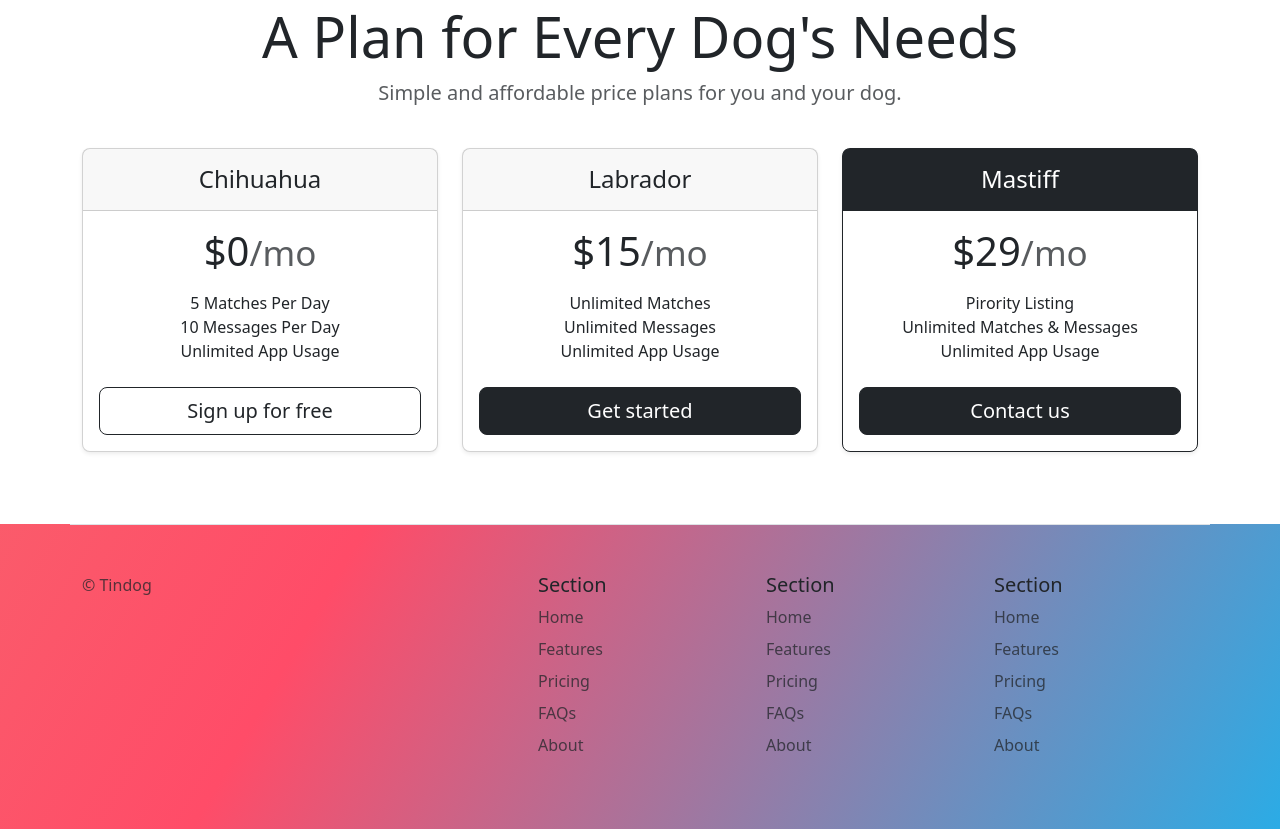
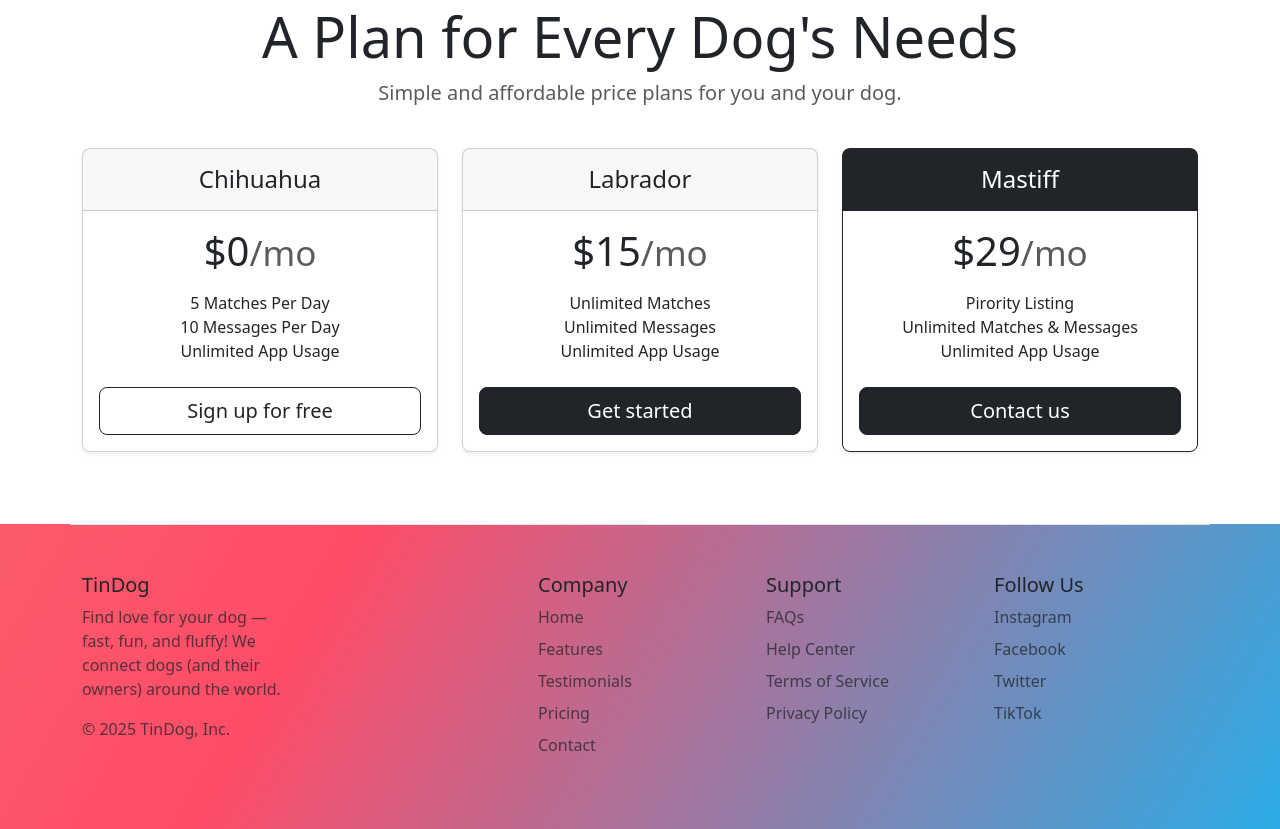
Before and after one commit to mostafaward27/tindog, a plain HTML site: page index.html in a window 1280 px wide. Shown: the part 1664-2493 px from the top of the page. Drawn offline with nearby package versions, Linux system fonts and the light colour scheme.

Commit message:
Update index.html

```diff
--- a/index.html
+++ b/index.html
@@ -36,7 +36,7 @@
                     d="M11.182.008C11.148-.03 9.923.023 8.857 1.18c-1.066 1.156-.902 2.482-.878 2.516.024.034 1.52.087 2.475-1.258.955-1.345.762-2.391.728-2.43Zm3.314 11.733c-.048-.096-2.325-1.234-2.113-3.422.212-2.189 1.675-2.789 1.698-2.854.023-.065-.597-.79-1.254-1.157a3.692 3.692 0 0 0-1.563-.434c-.108-.003-.483-.095-1.254.116-.508.139-1.653.589-1.968.607-.316.018-1.256-.522-2.267-.665-.647-.125-1.333.131-1.824.328-.49.196-1.422.754-2.074 2.237-.652 1.482-.311 3.83-.067 4.56.244.729.625 1.924 1.273 2.796.576.984 1.34 1.667 1.659 1.899.319.232 1.219.386 1.843.067.502-.308 1.408-.485 1.766-.472.357.013 1.061.154 1.782.539.571.197 1.111.115 1.652-.105.541-.221 1.324-1.059 2.238-2.758.347-.79.505-1.217.473-1.282Z">
                   </path>
                 </svg> Download</button>
-              <button type="button" class="btn btn-outline-light btn-lg px-4"><svg xmlns="http://www.w3.org/2000/svg"
+              <button type="button" class="btn btn-outline-light btn-lg px-4 mb-3"><svg xmlns="http://www.w3.org/2000/svg"
                   width="16" height="16" fill="currentColor" class="bi bi-google-play mb-1" viewBox="0 0 16 16">
                   <path
                     d="M14.222 9.374c1.037-.61 1.037-2.137 0-2.748L11.528 5.04 8.32 8l3.207 2.96 2.694-1.586Zm-3.595 2.116L7.583 8.68 1.03 14.73c.201 1.029 1.36 1.61 2.303 1.055l7.294-4.295ZM1 13.396V2.603L6.846 8 1 13.396ZM1.03 1.27l6.553 6.05 3.044-2.81L3.333.215C2.39-.341 1.231.24 1.03 1.27Z">
@@ -201,52 +201,55 @@
 
 <!-- Footer -->
 <section id="contact" class="gradient-background">
-    <div class="container ">
+  <div class="container">
     <footer class="row row-cols-1 row-cols-sm-2 row-cols-md-5 py-5 mt-5 border-top">
+
       <div class="col mb-3">
-
-          <p class="text-body-secondary">© Tindog</p>
+        <h5>TinDog</h5>
+        <p class="text-body-secondary">
+          Find love for your dog — fast, fun, and fluffy!
+          We connect dogs (and their owners) around the world.
+        </p>
+        <p class="text-body-secondary">© 2025 TinDog, Inc.</p>
       </div>
 
-        <div class="col mb-3">
-
-        </div>
+      <div class="col mb-3"></div>
 
       <div class="col mb-3">
-          <h5>Section</h5>
+        <h5>Company</h5>
         <ul class="nav flex-column">
-            <li class="nav-item mb-2"><a href="#" class="nav-link p-0 text-body-secondary">Home</a></li>
-            <li class="nav-item mb-2"><a href="#" class="nav-link p-0 text-body-secondary">Features</a></li>
-            <li class="nav-item mb-2"><a href="#" class="nav-link p-0 text-body-secondary">Pricing</a></li>
-            <li class="nav-item mb-2"><a href="#" class="nav-link p-0 text-body-secondary">FAQs</a></li>
-            <li class="nav-item mb-2"><a href="#" class="nav-link p-0 text-body-secondary">About</a></li>
+          <li class="nav-item mb-2"><a href="#title" class="nav-link p-0 text-body-secondary">Home</a></li>
+          <li class="nav-item mb-2"><a href="#features" class="nav-link p-0 text-body-secondary">Features</a></li>
+          <li class="nav-item mb-2"><a href="#testimonial" class="nav-link p-0 text-body-secondary">Testimonials</a></li>
+          <li class="nav-item mb-2"><a href="#pricing" class="nav-link p-0 text-body-secondary">Pricing</a></li>
+          <li class="nav-item mb-2"><a href="#contact" class="nav-link p-0 text-body-secondary">Contact</a></li>
         </ul>
       </div>
 
       <div class="col mb-3">
-          <h5>Section</h5>
+        <h5>Support</h5>
         <ul class="nav flex-column">
-            <li class="nav-item mb-2"><a href="#" class="nav-link p-0 text-body-secondary">Home</a></li>
-            <li class="nav-item mb-2"><a href="#" class="nav-link p-0 text-body-secondary">Features</a></li>
-            <li class="nav-item mb-2"><a href="#" class="nav-link p-0 text-body-secondary">Pricing</a></li>
           <li class="nav-item mb-2"><a href="#" class="nav-link p-0 text-body-secondary">FAQs</a></li>
-            <li class="nav-item mb-2"><a href="#" class="nav-link p-0 text-body-secondary">About</a></li>
+          <li class="nav-item mb-2"><a href="#" class="nav-link p-0 text-body-secondary">Help Center</a></li>
+          <li class="nav-item mb-2"><a href="#" class="nav-link p-0 text-body-secondary">Terms of Service</a></li>
+          <li class="nav-item mb-2"><a href="#" class="nav-link p-0 text-body-secondary">Privacy Policy</a></li>
         </ul>
       </div>
 
       <div class="col mb-3">
-          <h5>Section</h5>
+        <h5>Follow Us</h5>
         <ul class="nav flex-column">
-            <li class="nav-item mb-2"><a href="#" class="nav-link p-0 text-body-secondary">Home</a></li>
-            <li class="nav-item mb-2"><a href="#" class="nav-link p-0 text-body-secondary">Features</a></li>
-            <li class="nav-item mb-2"><a href="#" class="nav-link p-0 text-body-secondary">Pricing</a></li>
-            <li class="nav-item mb-2"><a href="#" class="nav-link p-0 text-body-secondary">FAQs</a></li>
-            <li class="nav-item mb-2"><a href="#" class="nav-link p-0 text-body-secondary">About</a></li>
+          <li class="nav-item mb-2"><a href="#" class="nav-link p-0 text-body-secondary">Instagram</a></li>
+          <li class="nav-item mb-2"><a href="#" class="nav-link p-0 text-body-secondary">Facebook</a></li>
+          <li class="nav-item mb-2"><a href="#" class="nav-link p-0 text-body-secondary">Twitter</a></li>
+          <li class="nav-item mb-2"><a href="#" class="nav-link p-0 text-body-secondary">TikTok</a></li>
         </ul>
       </div>
+
     </footer>
   </div>
 </section>
+
 </body>
 
 </html>
```
Lines whose indentation alone changed are shown as unchanged.
